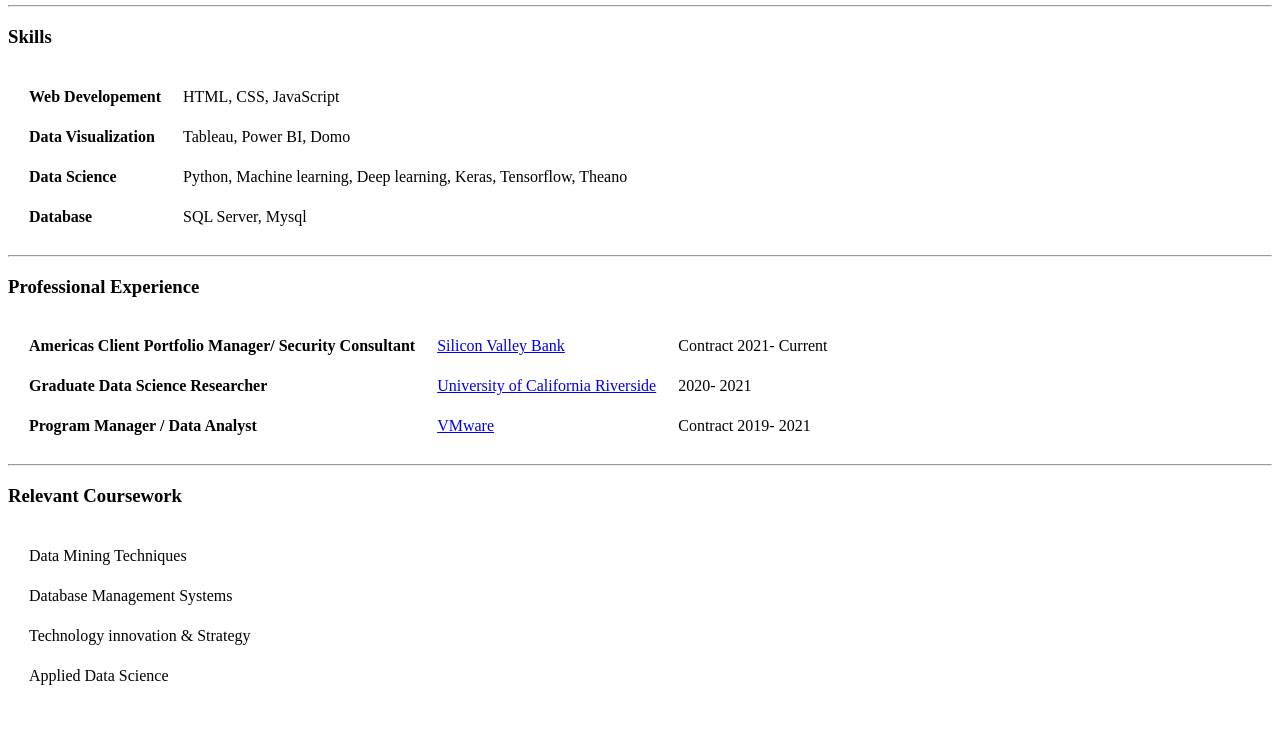
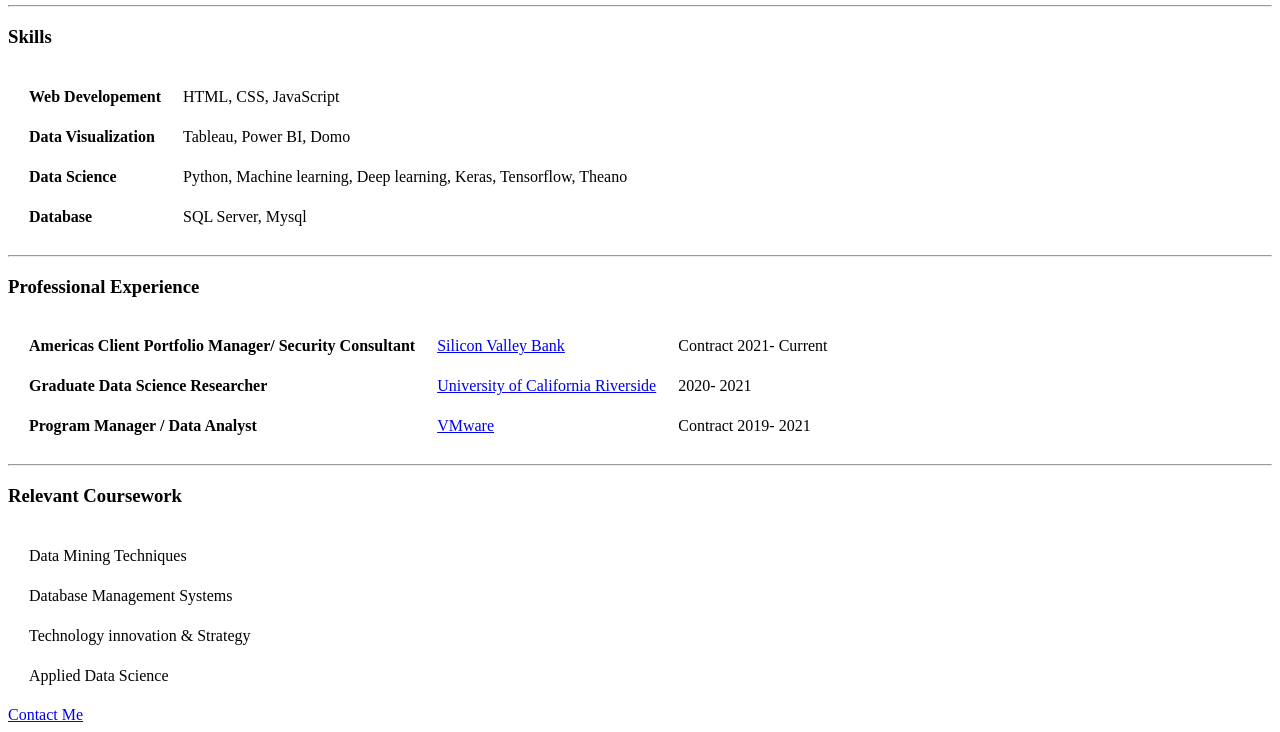
Before and after one commit to Shahabgeravesh/CV, a plain HTML site: page index.html in a window 1280 px wide. Shown: the part 508-1240 px from the top of the page. Drawn offline with Linux system fonts and the light colour scheme.

Commit message:
Version 2

```diff
--- a/index.html
+++ b/index.html
@@ -100,6 +100,7 @@
       <td>Applied Data Science</td>
     </tr>
   </table>
+  <footer><a href="Contact me.html"> Contact Me</a></footer>
 </body>
 
 </html>
```
